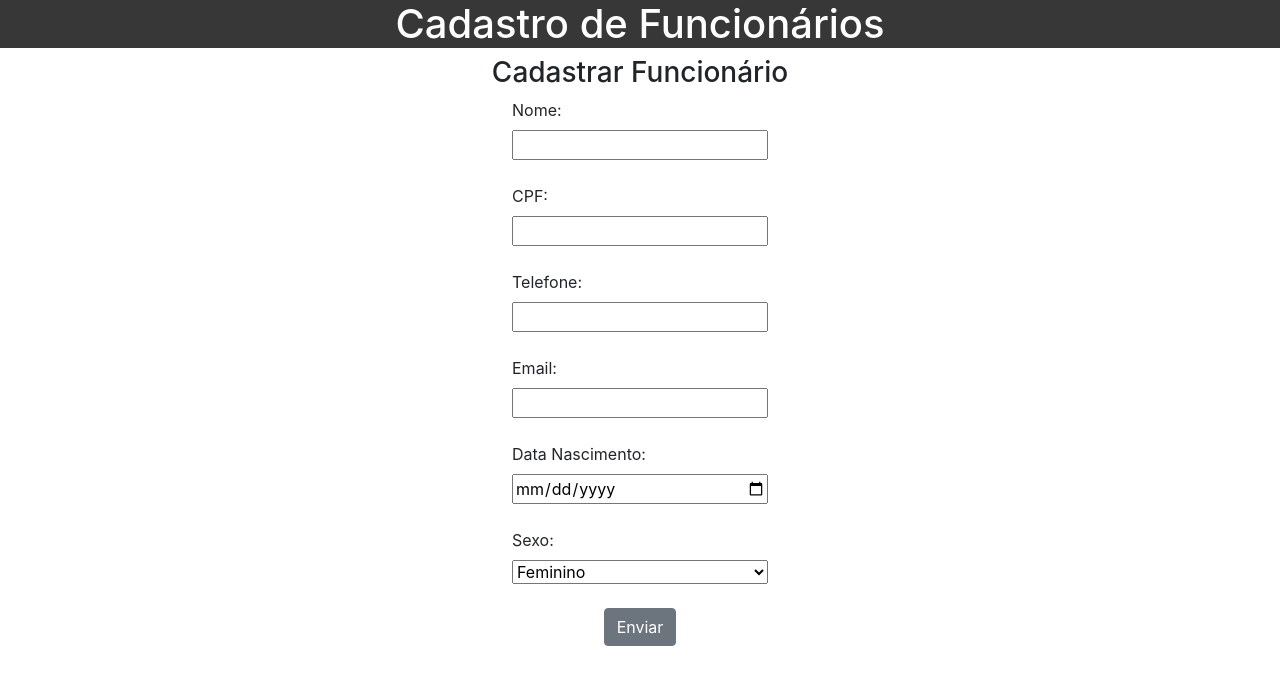
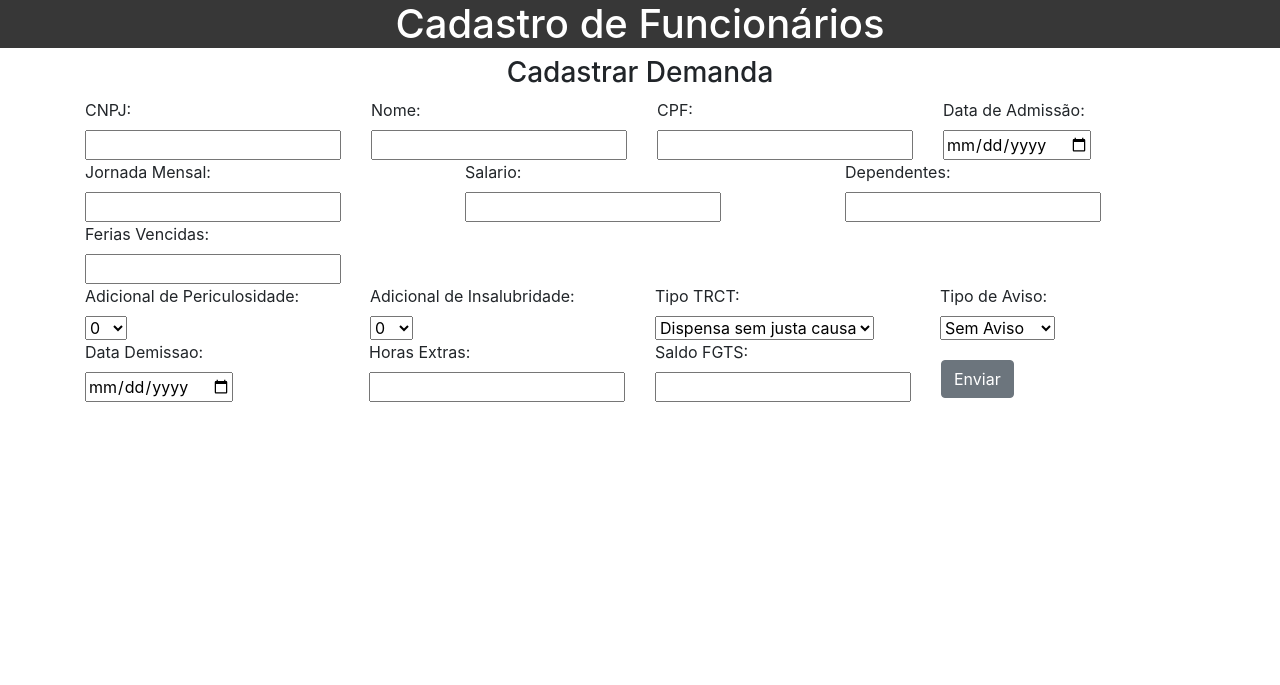
Before and after one commit to mateusaugust/Projeto-Final-ESOF, a PHP site: page /agenda/contato.php?fun=cadastrar in a window 1280 px wide. Shown: the top 685 px of the page. Run offline with PHP 8.4, Linux system fonts and the light colour scheme.

Commit message:
feat add

```diff
--- a/controle/CadastrarContato_class.php
+++ b/controle/CadastrarContato_class.php
@@ -8,12 +8,21 @@
 				//formulário enviar foi enviado
 
 				$c = new Funcionario();
+				$c->setCnpj($_POST["cnpj"]);
 				$c->setNome($_POST["nome"]);
 				$c->setCpf($_POST["cpf"]);
-				$c->setTelefone($_POST["telefone"]);
-				$c->setEmail($_POST["email"]);
-				$c->setDataNascimento($_POST["data_nascimento"]);
-				$c->setSexo($_POST["sexo"]);
+				$c->setDataAdmissao($_POST["data_admissao"]);
+				$c->setJornadaMensal($_POST["jornada_mensal"]);
+				$c->setSalario($_POST["salario"]);
+				$c->setQuantDependente($_POST["quant_dependente"]);
+				$c->setFeriasVencidas($_POST["ferias_vencidas"]);
+				$c->setAdPericulosidade($_POST["ad_periculosidade"]);
+				$c->setAdicInsalubridade($_POST["adic_insalubridade"]);
+				$c->setTipoTrct($_POST["tipo_trct"]);
+				$c->setTipoAviso($_POST["tipo_aviso"]);
+				$c->setDataDemissao($_POST["data_demissao"]);
+				$c->setQuantHoraExtra($_POST["quant_hora_extra"]);
+				$c->setSaldoFGTS($_POST["SaldoFGTS"]);
 
 				$dao = new ContatoDAO();
 				$dao->cadastrar($c);
--- a/modelo/ContatoDAO_class.php
+++ b/modelo/ContatoDAO_class.php
@@ -26,7 +26,6 @@
 
 
 				//ligamos as âncoras aos valores de Contato
-				$stmt->bindValue(":ID", $cont->getId());
 				$stmt->bindValue(":CNPJ", $cont->getCnpj());
 				$stmt->bindValue(":NOME", $cont->getNome());
 				$stmt->bindValue(":CPF", $cont->getCpf());
--- a/visao/estilo.css
+++ b/visao/estilo.css
@@ -21,9 +21,12 @@
 
 #cadastrar{
 	display: flex;
-	flex-direction: column;
+	margin-top: 20px;
+}
+
+#gridStyle{
+	display:flex;
 	align-items: center;
-
 }
 
 .camposInput{
--- a/visao/formCadastroContato.php
+++ b/visao/formCadastroContato.php
@@ -1,6 +1,6 @@
 <HTML>
 	<HEAD>
-		<TITLE> Cadastrar Funcionario </TITLE>
+		<TITLE> Calculo Recisorio </TITLE>
 		<link real="stylesheet" type="text/css" href="cadastro.css">
 		<link rel="stylesheet"
     href="https://stackpath.bootstrapcdn.com/bootstrap/4.1.3/css/bootstrap.min.css"
@@ -12,48 +12,122 @@
 	</HEAD>
 	<BODY>
 
-		<H3> Cadastrar Funcionário </H3>
+		<H3> Cadastrar Demanda </H3>
 
 		<FORM action="contato.php?fun=cadastrar" method="POST"
-		enctype="multipart/form-data">
-		<div id="cadastrar">
+		enctype="multipart/form-data" >
 
-			<div class = "camposInput">
-				<LABEL for="nome"> Nome: </LABEL>
-				<INPUT type="text" id="nome" name="nome" /> <br />
+		<div id="gridStyle">
+			<div class="container">
+				<div class="row">
+
+					<div class="col">
+						<LABEL for="nome"> CNPJ: </LABEL> 	<br />
+						<INPUT type="text" id="cnpj" name="cnpj" />
+					</div>
+
+					<div class="col">
+						<LABEL for="nome"> Nome: </LABEL> <br />
+						<INPUT type="text" id="nome" name="nome" />
+					</div>
+
+					<div class="col">
+						<LABEL for="nome"> CPF: </LABEL> <br />
+						<INPUT type="text" id="cpf" name="cpf" />
+					</div>
+
+					<div class="col">
+						<LABEL for="tel"> Data de Admissão: </LABEL> <br />
+						<INPUT type="date" id="data_admissao" name="data_admissao" />
+					</div>
 
 
 
-				<LABEL for="nome"> CPF: </LABEL>
-				<INPUT type="text" id="cpf" name="cpf" /> <br />
+					<div class="w-100"></div>
 
 
+					<div class="col">
+						<LABEL for="email"> Jornada Mensal: </LABEL> <br />
+						<INPUT type="number" id="jornada_mensal" name="jornada_mensal" />
+					</div>
 
-				<LABEL for="tel"> Telefone: </LABEL>
-				<INPUT type="text" id="tel" name="telefone" /> <br />
+					<div class="col">
+						<LABEL for="email"> Salario: </LABEL> <br />
+						<INPUT type="number" id="salario" name="salario" />
+					</div>
 
+					<div class="col">
+						<LABEL for="email">Dependentes: </LABEL> <br />
+						<INPUT type="number" id="quant_dependente" name="quant_dependente" />
+					</div>
 
+					<div class="col">
+						<LABEL for="email"> Ferias Vencidas: </LABEL> <br />
+						<INPUT type="number" id="ferias_vencidas" name="ferias_vencidas" />
+					</div>
 
-				<LABEL for="email"> Email: </LABEL>
-				<INPUT type="text" id="email" name="email" /> <br />
+					<div class="w-100"></div>
 
+					<div class="col">
+						<label for="ad_periculosidade">Adicional de Periculosidade:</label><br />
+						<select id="ad_periculosidade" name="ad_periculosidade">
+							<option value="0">0</option>
+							<option value="30">30</option>
+						</select>
+					</div>
 
+					<div class="col">
+						<label for="adic_insalubridade">Adicional de Insalubridade:</label><br />
+						<select id="adic_insalubridade" name="adic_insalubridade">
+							<option value="0">0</option>
+							<option value="10">10</option>
+							<option value="20">20</option>
+							<option value="40">40</option>
+						</select>
+					</div>
 
-				<LABEL for="email"> Data Nascimento: </LABEL>
-				<INPUT type="date" id="data_nascimento" name="data_nascimento" /> <br />
+					<div class = "col">
+						<label for="tipo_trct">Tipo TRCT:</label><br />
+						<select id="tipo_trct" name="tipo_trct">
+							<option value="">Dispensa sem justa causa</option>
+							<option value="">Pedido de demissão</option>
+						</select>
+					</div>
 
+					<div class = "col">
+						<label for="tipo_aviso">Tipo de Aviso:</label><br />
+						<select id="tipo_aviso" name="tipo_aviso">
+							<option value="">Sem Aviso</option>
+							<option value="">Aviso Previo</option>
+						</select>
+					</div>
 
+					<div class="w-100"></div>
 
-				<label for="sexo">Sexo:</label>
-				<select id="sexo" name="sexo">
-  				<option value="Feminino">Feminino</option>
-  				<option value="Masculino">Masculino</option>
-  				<option value="Outro">Outro</option>
-				</select><br />
+					<div class="col">
+						<LABEL for="nome"> Data Demissao: </LABEL> 	<br />
+						<INPUT type="date" id="data_demissao" name="data_demissao" />
+					</div>
+
+					<div class="col">
+						<LABEL for="nome"> Horas Extras: </LABEL> 	<br />
+						<INPUT type="text" id="quant_hora_extra" name="quant_hora_extra" />
+					</div>
+
+					<div class="col">
+						<LABEL for="nome"> Saldo FGTS: </LABEL> 	<br />
+						<INPUT type="text" id="SaldoFGTS" name="SaldoFGTS" />
+					</div>
+
+					<div class="col">
+						<div id="cadastrar">
+							<button type="submit" class="btn btn-secondary" name="enviar" value="enviar">Enviar</button>
+						</div>
+					</div>
 			</div>
+		</div>
 
-			<button type="submit" class="btn btn-secondary" name="enviar" value="enviar">Enviar</button>
-		</FORM>
+	</FORM>
 
 	</BODY>
 </HTML>
```
Also changed, not shown: visao/formAlteraContato2.php (deleted, +0 -32 lines), visao/formCadastroContato2.php (deleted, +0 -35 lines), visao/pagAutorizaExcluir2.php (deleted, +0 -20 lines).
